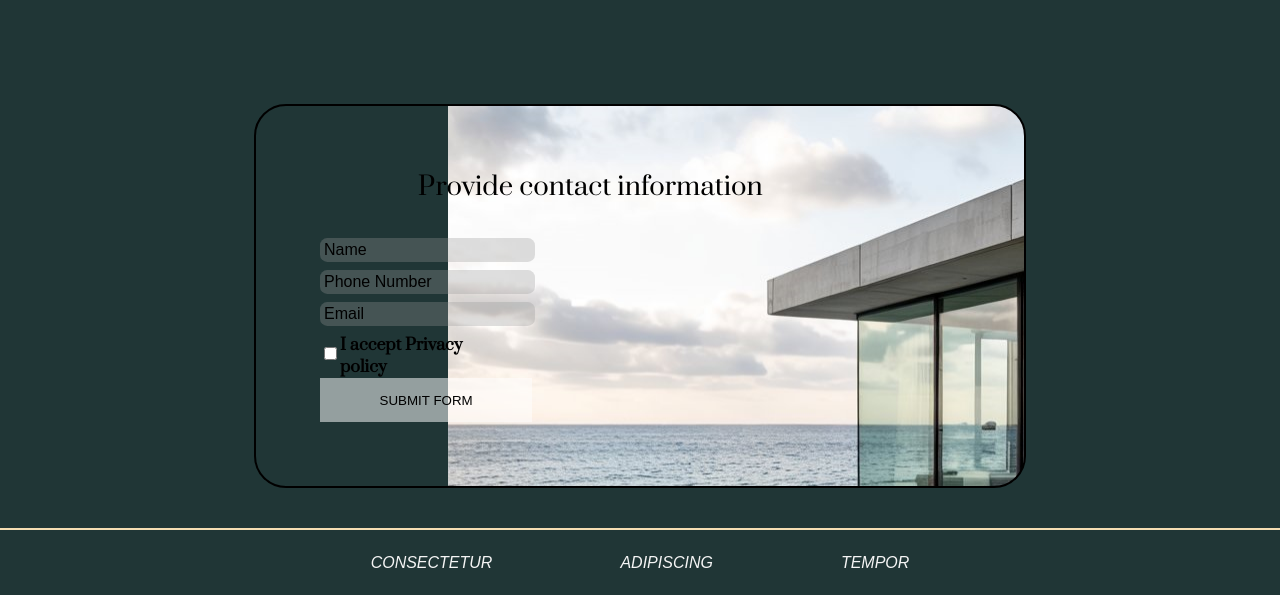
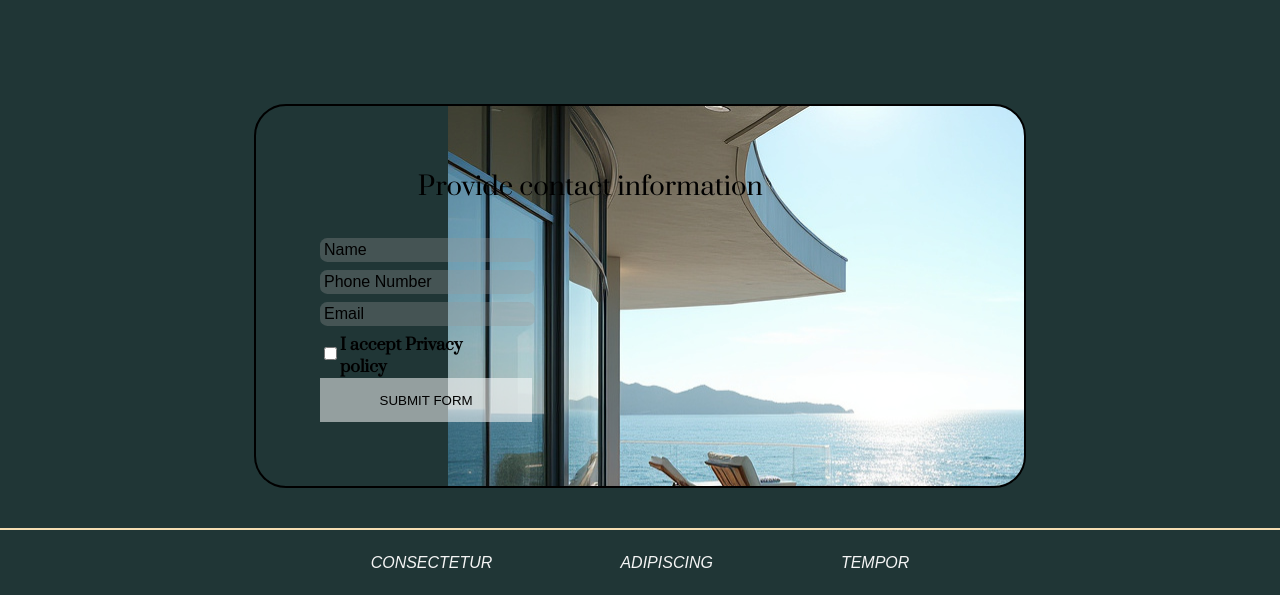
Before and after one commit to RusVag/rusvagtz1.github.io, a plain HTML site: page index.html in a window 1280 px wide. Shown: the part 1807-2402 px from the top of the page. Drawn offline with Linux system fonts and the light colour scheme.

Commit message:
Update form.css

```diff
--- a/css/form.css
+++ b/css/form.css
@@ -12,7 +12,7 @@
     width: 50vw;
     margin: 5vw;
 
-    background: url(/img/formbg.png);
+    background: url(/img/5.jpg);
     background-attachment: fixed;
     background-repeat: no-repeat;
     background-size: 80vw;
```
